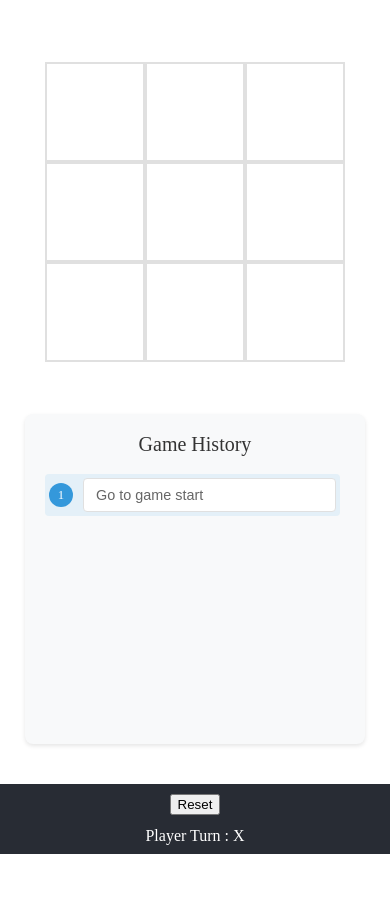
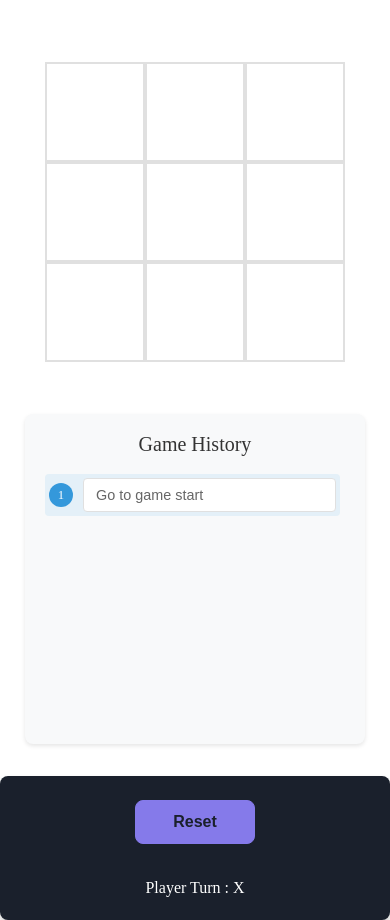
Before and after one commit to Maxencedevweb/React-TicTacToe, a React (Vite) app: page / in a window 390 px wide. Before the commit the page ends 854 px from the top, so only its background shows below. Built offline with nearby package versions, Linux system fonts and the light colour scheme.

Commit message:
Feat : Suivi current element dans la historyList + footerGame

```diff
--- a/src/App.css
+++ b/src/App.css
@@ -1,3 +1,4 @@
+
 .game-container {
   display: flex;
   justify-content: center; /* Centrer horizontalement */
@@ -8,29 +9,80 @@
   margin: 0 auto;
 }
 
-.board {
+.footerGame {
   display: flex;
+  flex-direction: column;
   justify-content: center;
   align-items: center;
-  width: 300px;
-  height: 300px;
-  background-color: #f0f0f0; /* Exemple de fond pour la grille */
+  gap: 1.25rem;
+  background-color: #1a202c;  /* Fond sombre */
+  color: #fff;
+  padding: 1.5rem;
+  margin-top: 4rem;
+  border-radius: 8px;
+  box-shadow: 0 4px 6px rgba(0, 0, 0, 0.2);
 }
 
-.historyMoveList {
-  display: flex;
-  flex-direction: column;
-  max-width: 300px;
-  background-color: #fff; /* Exemple de fond pour la liste */
-  padding: 1rem;
+.footerGame button {
+  padding: 0.75rem 1.5rem;
+  font-size: 1rem;
+  font-weight: 600;
+  color: #1a202c;  /* Texte foncé */
+  background-color: #857aea;  /* Violet */
+  border: none;
+  border-radius: 8px;
+  cursor: pointer;
+  transition: all 0.2s ease;
+  min-width: 120px;
+  border: 1px solid #857aea;  /* Violet plus foncé */
+}
+
+.footerGame button:hover {
+  background-color: #857aea;
+  color: #fff;  /* Texte blanc au hover */
+  transform: translateY(-2px);
+  box-shadow: 0 4px 8px rgba(159, 122, 234, 0.3);
+}
+
+.footerGame button:active {
+  transform: translateY(0);
+}
+
+.footerGame p {
+  font-size: 1.25rem;
+  font-weight: 500;
+  margin: 0;
+  padding: 0.75rem 1.25rem;
+  background-color: #2d3748;  /* Gris foncé */
+  border: 1px solid #4a5568;  /* Bordure grise */
+  border-radius: 8px;
+  min-width: 200px;
+  text-align: center;
+  color: #a0aec0;  /* Texte gris clair */
+  transition: all 0.2s ease;
+}
+
+@media (max-width: 600px) {
+  .footerGame p {
+    min-width: unset;
+    width: 100%;
+  }
+}
+
+/* Animation pour le footer similaire à l'historique */
+@keyframes fadeIn {
+  from {
+    opacity: 0;
+    transform: translateY(-10px);
+  }
+  to {
+    opacity: 1;
+    transform: translateY(0);
+  }
 }
 
 .footerGame {
-  background-color: #282c34;
-  color: white;
-  text-align: center;
-  padding: 10px;
-  margin-top: 0.5em;
+  animation: fadeIn 0.3s ease-out;
 }
 
 /* Pour les petits écrans */
@@ -40,6 +92,10 @@
     align-items: center;
   }
 
+  .footerGame{
+    margin-top:0px;
+  }
+
   .historyMoveList {
     width: 100%;
     max-width: 300px;
--- a/src/App.jsx
+++ b/src/App.jsx
@@ -15,6 +15,7 @@ function App() {
 
   const [cells, setCells] = useState(initialCells);
   const [historyCells, setHistoryCells] = useState([cells]);
+  const [onlyOneCurrentList, setOnlyOneCurrentList] = useState(false);
 
   const getNextPlayerTurn = () => {
     if (
@@ -136,6 +137,19 @@ function App() {
     setCells(newCells);
   };
 
+  const handleCurrentClassName = (index) => {
+    if (JSON.stringify(cells) === JSON.stringify(historyCells[index])) {
+      setOnlyOneCurrentList(true);
+      return 'current';
+    } else if (
+      index === historyCells.length - 1 &&
+      onlyOneCurrentList === false
+    ) {
+      return 'current';
+    }
+    return '';
+  };
+
   return (
     <>
       <div className="game-container">
@@ -156,6 +170,7 @@ function App() {
           winningPlayer={
             checkWinner(historyCells[historyCells.length - 1])?.winner
           }
+          currentClassName={(index) => handleCurrentClassName(index)}
         />
       </div>
       <div className="footerGame">
--- a/src/components/GameText.jsx
+++ b/src/components/GameText.jsx
@@ -1,7 +1,7 @@
 const GameText = (props) => {
   const { value } = props;
 
-  return <div className="gameText">{value}</div>;
+  return <span className="gameText">{value}</span>;
 };
 
 export default GameText;
--- a/src/components/HistoryMoveList.jsx
+++ b/src/components/HistoryMoveList.jsx
@@ -2,7 +2,7 @@ import { useRef, useEffect } from 'react';
 import '../css/historyMoveList.css';
 
 const HistoryMoveList = (props) => {
-  const { history, onClick, winningPlayer } = props;
+  const { history, onClick, winningPlayer, currentClassName } = props;
 
   // Référence pour la liste d'historique
   const historyListRef = useRef(null);
@@ -36,9 +36,7 @@ const HistoryMoveList = (props) => {
           return (
             <li
               key={index}
-              className={`history-item ${
-                index === history.length - 1 ? 'current' : ''
-              }`}
+              className={`history-item ${currentClassName(index)}`}
             >
               <span className="move-number">{index + 1}</span>
               <button
--- a/src/css/board.css
+++ b/src/css/board.css
@@ -3,6 +3,7 @@
     display: grid;
     grid-template-columns: repeat(3, 1fr);
     width: 300px; /* Largeur totale du tableau */
+    height: 300px;
     margin: auto; /* Centrer le tableau horizontalement */
     margin-top: 30px;
 }
```
